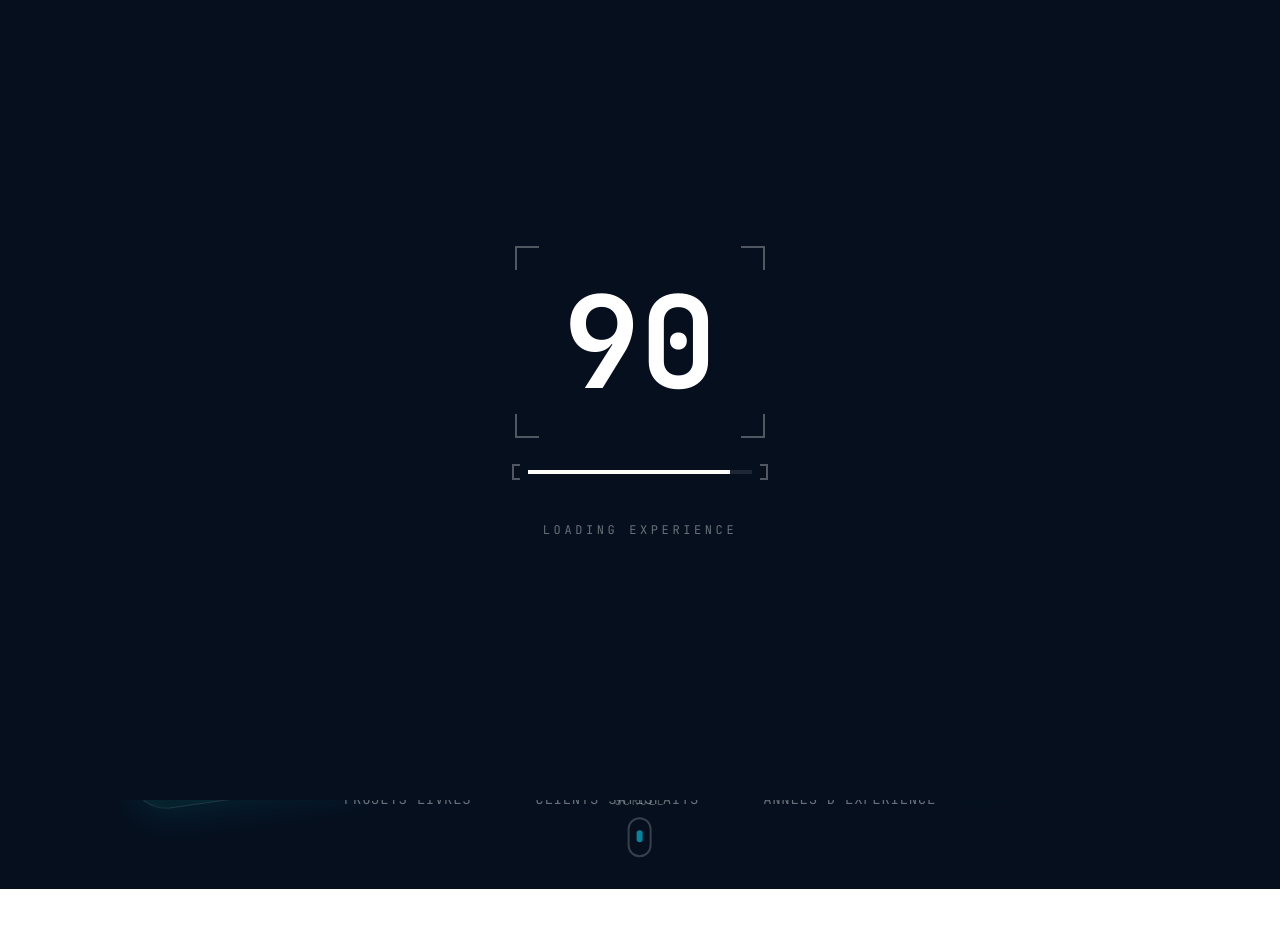
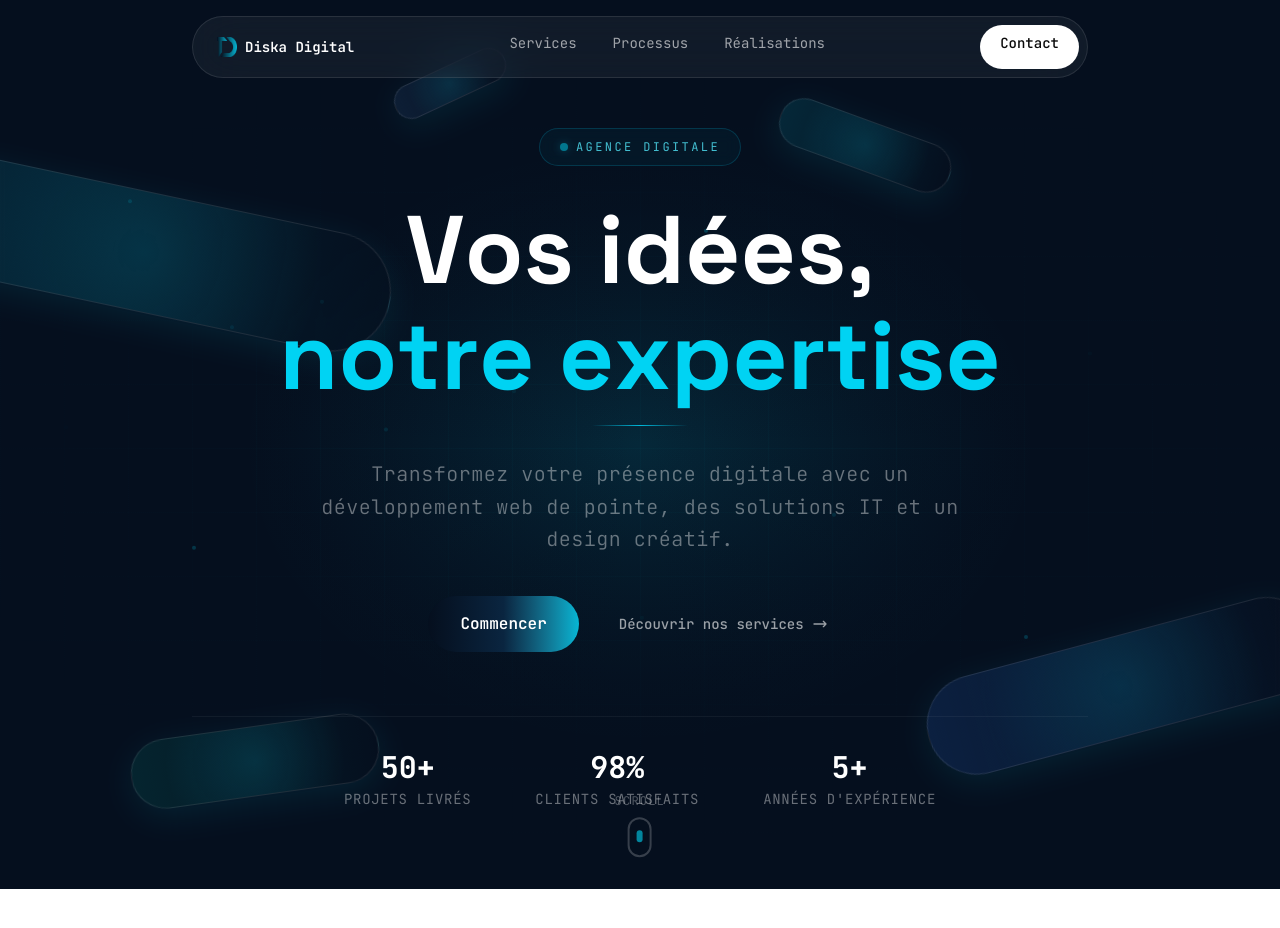
Before and after one commit to LALPHASS/Diska_Digital, a Next.js app: page / in a window 1280 px wide. Shown: the top 928 px of the page. Built offline with nearby package versions, Linux system fonts and the light colour scheme.

Commit message:
correct loading bugs

```diff
--- a/src/app/page.tsx
+++ b/src/app/page.tsx
@@ -1,6 +1,5 @@
 'use client';
 
-import { useState } from 'react';
 import { LoadingScreen } from '@/components/ui/LoadingScreen';
 import { Navbar } from '@/components/layout/Navbar';
 import { HeroSection } from '@/components/sections/HeroSection';
@@ -16,23 +15,17 @@ import { Footer } from '@/components/layout/Footer';
  * HomePage - Composes all sections together for the Diska Digital website
  */
 export default function Home() {
-  const [isSplineLoaded, setIsSplineLoaded] = useState(false);
-
-  const handleSplineLoad = () => {
-    setIsSplineLoaded(true);
-  };
-
   return (
     <>
-      {/* Loading screen - waits for Spline 3D to load */}
-      <LoadingScreen isSplineLoaded={isSplineLoaded} />
+      {/* Quick branded loading screen */}
+      <LoadingScreen />
 
       {/* Sticky navigation bar with glassmorphism effect */}
       <Navbar />
 
       {/* Main content area containing all sections */}
       <main className="flex flex-col">
-        <HeroSection onSplineLoad={handleSplineLoad} />
+        <HeroSection />
         <ServicesSection />
         <AboutSection />
         <ProcessSection />
--- a/src/components/ui/LoadingScreen.tsx
+++ b/src/components/ui/LoadingScreen.tsx
@@ -4,51 +4,36 @@ import { useState, useEffect } from 'react';
 import { motion, AnimatePresence } from 'framer-motion';
 import { useReducedMotion } from '@/hooks/useReducedMotion';
 
-interface LoadingScreenProps {
-  isSplineLoaded?: boolean;
-}
-
 /**
- * Branded loading screen with progress bar.
- * Waits for Spline 3D animation to load before dismissing.
+ * Branded loading screen with quick progress animation.
+ * No longer waits for 3D elements - just a brief branded intro.
  */
-export function LoadingScreen({ isSplineLoaded = false }: LoadingScreenProps) {
+export function LoadingScreen() {
   const [isLoading, setIsLoading] = useState(true);
   const [progress, setProgress] = useState(0);
   const prefersReducedMotion = useReducedMotion();
 
   useEffect(() => {
-    // Simulate progress while loading
+    // Quick progress animation - completes in ~1.5 seconds
     const interval = setInterval(() => {
       setProgress((prev) => {
-        // Go up to 90% while waiting for Spline
-        if (prev >= 90 && !isSplineLoaded) return 90;
-        // Complete to 100% when Spline is loaded
-        if (isSplineLoaded && prev < 100) return Math.min(prev + 5, 100);
-        // Normal progress
-        return Math.min(prev + Math.random() * 15, isSplineLoaded ? 100 : 90);
+        if (prev >= 100) return 100;
+        return Math.min(prev + 8, 100);
       });
-    }, 150);
+    }, 80);
 
     return () => clearInterval(interval);
-  }, [isSplineLoaded]);
+  }, []);
 
   useEffect(() => {
     // Dismiss when progress reaches 100%
-    if (progress >= 100 && isSplineLoaded) {
-      setTimeout(() => setIsLoading(false), 300);
+    if (progress >= 100) {
+      setTimeout(() => setIsLoading(false), 200);
     }
-  }, [progress, isSplineLoaded]);
+  }, [progress]);
 
-  useEffect(() => {
-    // Maximum timeout of 10 seconds
-    const maxTimeout = setTimeout(() => {
-      setProgress(100);
-      setTimeout(() => setIsLoading(false), 300);
-    }, 10000);
-
-    return () => clearTimeout(maxTimeout);
-  }, []);
+  // Skip loading screen if user prefers reduced motion
+  if (prefersReducedMotion) return null;
 
   return (
     <AnimatePresence>
@@ -57,7 +42,7 @@ export function LoadingScreen({ isSplineLoaded = false }: LoadingScreenProps) {
           className="fixed inset-0 z-[100] flex items-center justify-center bg-[#050f1e]"
           initial={{ opacity: 1 }}
           exit={{ opacity: 0 }}
-          transition={prefersReducedMotion ? { duration: 0 } : { duration: 0.5, ease: 'easeOut' }}
+          transition={{ duration: 0.4, ease: 'easeOut' }}
         >
           <div className="flex flex-col items-center gap-8">
             {/* Corner brackets frame */}
@@ -107,9 +92,9 @@ export function LoadingScreen({ isSplineLoaded = false }: LoadingScreenProps) {
               className="text-white/40 text-xs uppercase tracking-[0.3em]"
               initial={{ opacity: 0 }}
               animate={{ opacity: 1 }}
-              transition={{ delay: 0.5 }}
+              transition={{ delay: 0.2 }}
             >
-              Loading Experience
+              Chargement
             </motion.p>
           </div>
         </motion.div>
```
